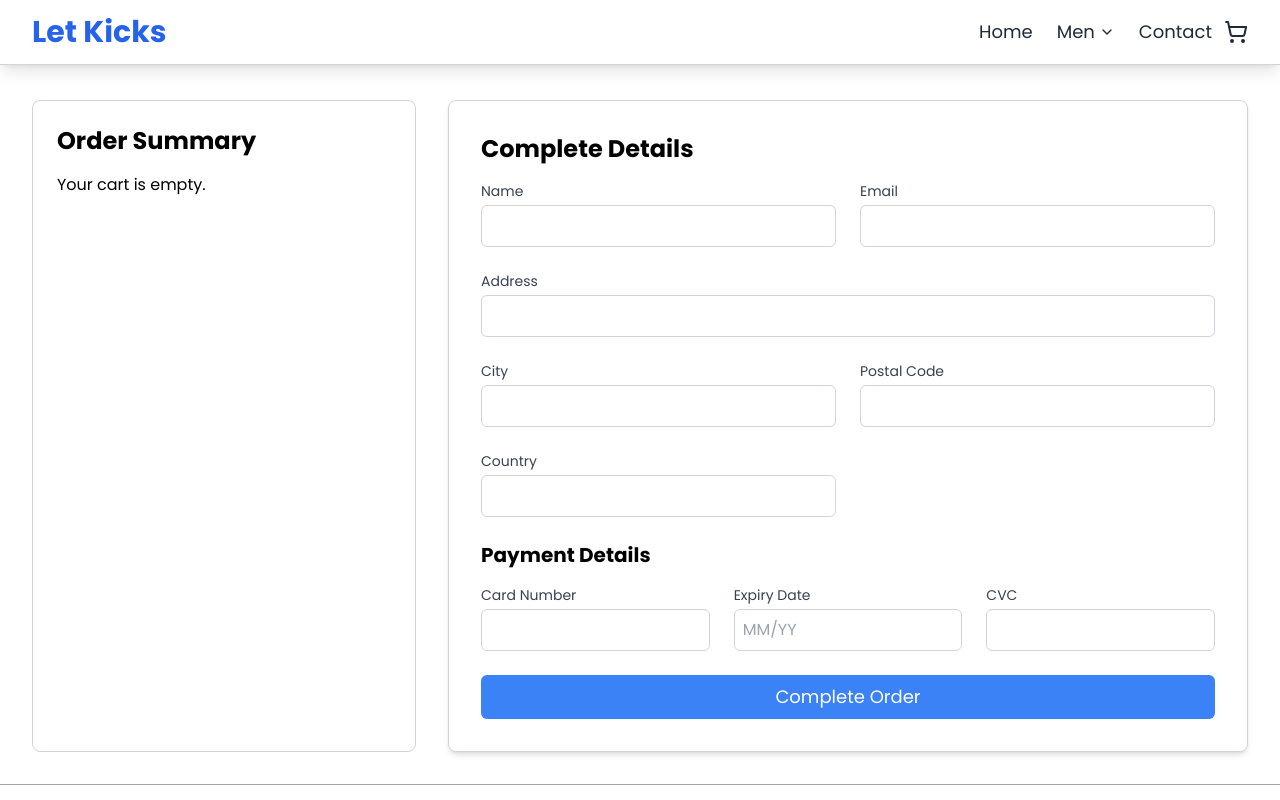
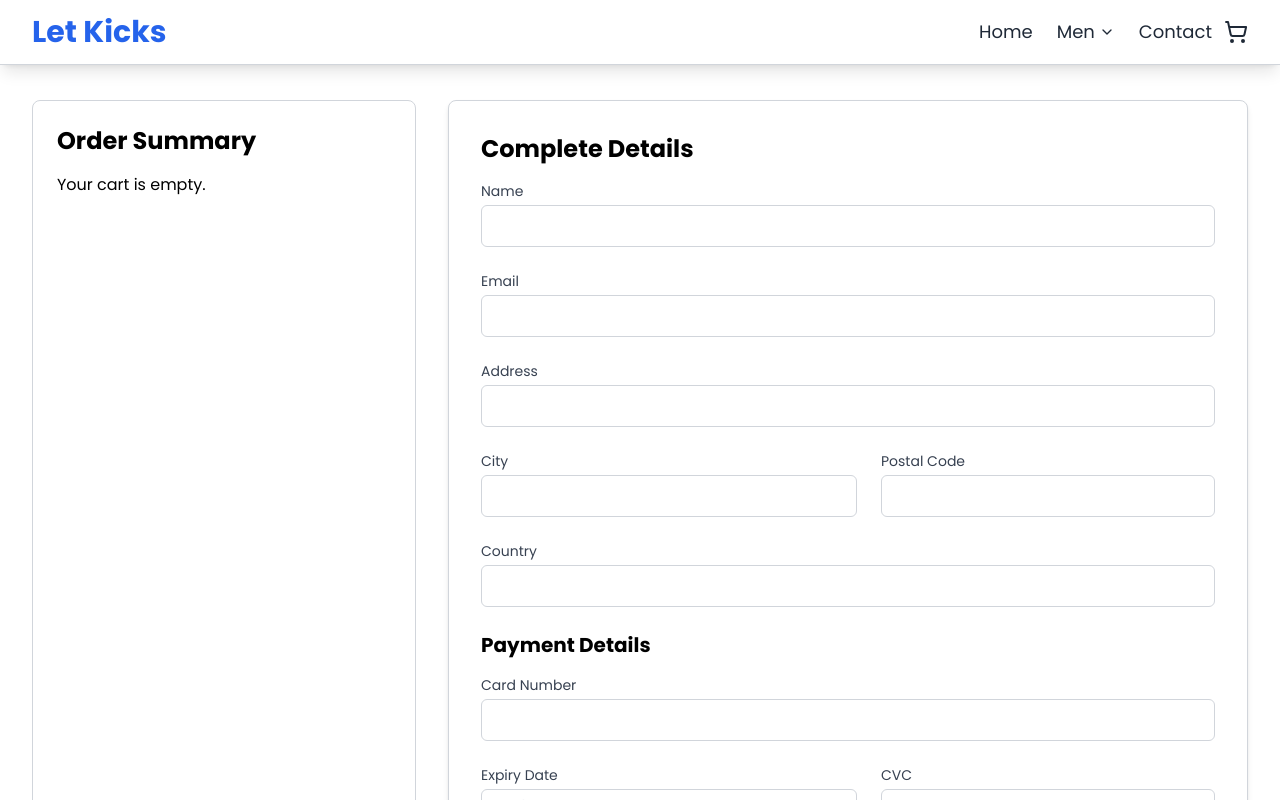
Before and after one commit to SmeyDV/LETKICK, a Next.js app: page /myCart/checkout in a window 1280 px wide. Shown: the top 800 px of the page. Built offline with nearby package versions, Linux system fonts and the light colour scheme.

Commit message:
fix mobile display

```diff
--- a/components/Checkout.js
+++ b/app/myCart/checkout/Checkout.js
@@ -46,13 +46,13 @@ export default function Checkout() {
   };
 
   return (
-    <div className="container mx-auto p-8 ">
+    <div className="container mx-auto p-8">
       <h1 className="text-3xl font-bold mb-8">Checkout</h1>
 
       <div className="grid grid-cols-1 lg:grid-cols-3 gap-8">
         {/* Item Summary */}
-        <div className="lg:col-span-1 bg-white p-6 border border-gray-300 rounded-lg ">
-          <h2 className="text-2xl font-semibold mb-4 ">Order Summary</h2>
+        <div className="lg:col-span-1 bg-white p-6 border border-gray-300 rounded-lg">
+          <h2 className="text-2xl font-semibold mb-4">Order Summary</h2>
           {cartItems.length > 0 ? (
             <ul className="space-y-4">
               {cartItems.map((item, index) => (
@@ -86,8 +86,8 @@ export default function Checkout() {
             <h2 className="text-2xl font-semibold mb-4">Complete Details</h2>
 
             {/* Shipping Details */}
-            <div className="grid grid-cols-1 sm:grid-cols-2 gap-6 mb-6">
-              <div>
+            <div className="grid grid-cols-1 gap-6 mb-6">
+              <div className="sm:col-span-2">
                 <label className="block text-sm font-medium text-gray-700">
                   Name
                 </label>
@@ -100,7 +100,7 @@ export default function Checkout() {
                   className="mt-1 block w-full p-2 border border-gray-300 rounded-md"
                 />
               </div>
-              <div>
+              <div className="sm:col-span-2">
                 <label className="block text-sm font-medium text-gray-700">
                   Email
                 </label>
@@ -126,7 +126,7 @@ export default function Checkout() {
                   className="mt-1 block w-full p-2 border border-gray-300 rounded-md"
                 />
               </div>
-              <div>
+              <div className="sm:col-span-1">
                 <label className="block text-sm font-medium text-gray-700">
                   City
                 </label>
@@ -139,7 +139,7 @@ export default function Checkout() {
                   className="mt-1 block w-full p-2 border border-gray-300 rounded-md"
                 />
               </div>
-              <div>
+              <div className="sm:col-span-1">
                 <label className="block text-sm font-medium text-gray-700">
                   Postal Code
                 </label>
@@ -152,7 +152,7 @@ export default function Checkout() {
                   className="mt-1 block w-full p-2 border border-gray-300 rounded-md"
                 />
               </div>
-              <div>
+              <div className="sm:col-span-2">
                 <label className="block text-sm font-medium text-gray-700">
                   Country
                 </label>
@@ -169,8 +169,8 @@ export default function Checkout() {
 
             {/* Payment Details */}
             <h2 className="text-xl font-semibold mb-4">Payment Details</h2>
-            <div className="grid grid-cols-1 sm:grid-cols-3 gap-6 mb-6">
-              <div>
+            <div className="grid grid-cols-1 gap-6 mb-6">
+              <div className="sm:col-span-2">
                 <label className="block text-sm font-medium text-gray-700">
                   Card Number
                 </label>
@@ -183,7 +183,7 @@ export default function Checkout() {
                   className="mt-1 block w-full p-2 border border-gray-300 rounded-md"
                 />
               </div>
-              <div>
+              <div className="sm:col-span-1">
                 <label className="block text-sm font-medium text-gray-700">
                   Expiry Date
                 </label>
@@ -197,7 +197,7 @@ export default function Checkout() {
                   className="mt-1 block w-full p-2 border border-gray-300 rounded-md"
                 />
               </div>
-              <div>
+              <div className="sm:col-span-1">
                 <label className="block text-sm font-medium text-gray-700">
                   CVC
                 </label>
--- a/app/myCart/checkout/page.js
+++ b/app/myCart/checkout/page.js
@@ -1,6 +1,6 @@
 'use client'
 import React from 'react'
-import Checkout from '../../../components/Checkout'
+import Checkout from './Checkout'
 import NavBar from '../../../components/NavBar'
 import Footer from '../../../components/Footer'
 
```
